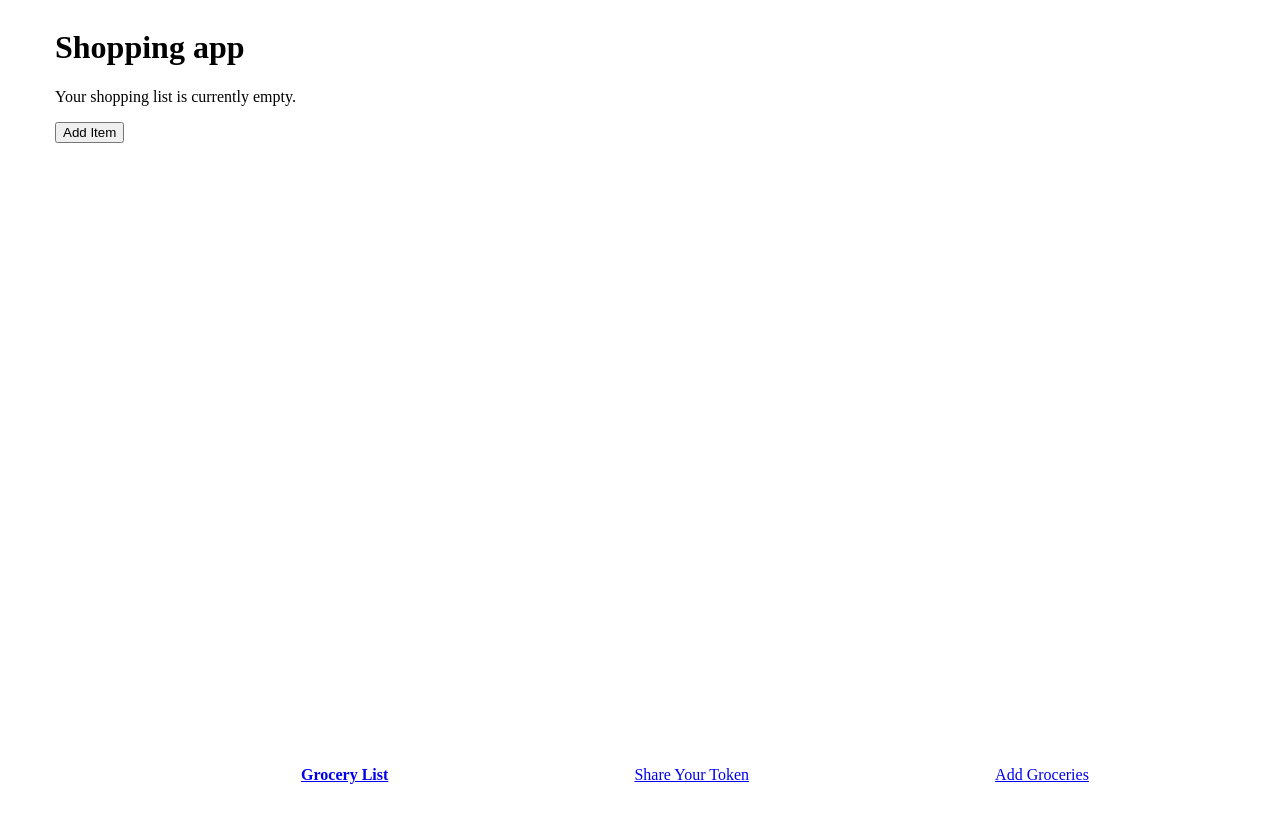
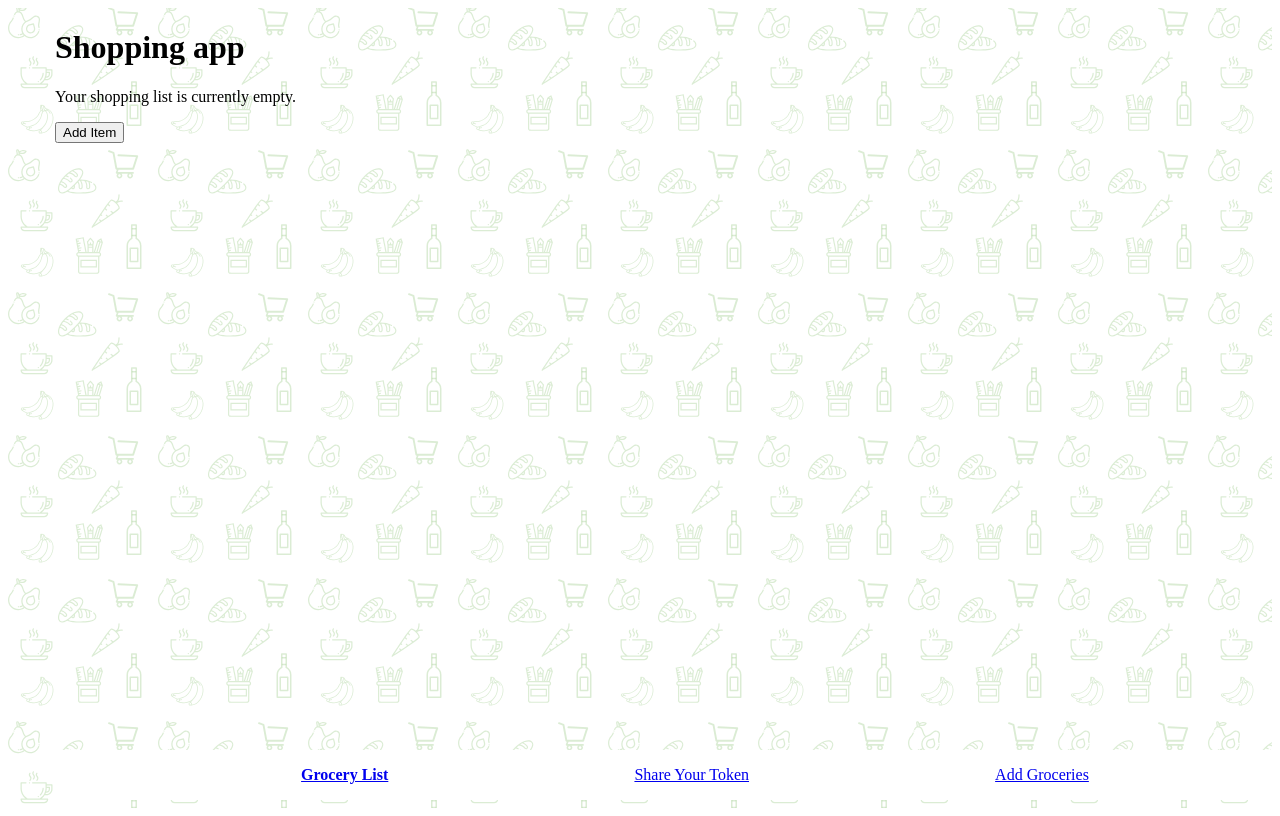
Before and after one commit to the-collab-lab/tcl-22-smart-shopping-list, a React (Create React App) app: page /list in a window 1280 px wide. Built offline with nearby package versions, Linux system fonts and the light colour scheme.

Commit message:
Added svg background to main element

```diff
--- a/src/components/General/Layout.js
+++ b/src/components/General/Layout.js
@@ -1,16 +1,25 @@
 import React from 'react';
 import styled from 'styled-components';
+import BackgroundIcons from '../../backgroundIcons.svg';
 
-const StyledWrapper = styled.div`
-  max-width: 1170px;
-  margin: 0 auto;
-  display: flex;
-  flex-direction: column;
-  justify-content: center;
+const StyledMain = styled.main`
+  background-image: url(${BackgroundIcons});
+  min-height: 100vh;
+
+  .wrapper {
+    max-width: 1170px;
+    margin: 0 auto;
+    display: flex;
+    flex-direction: column;
+  }
 `;
 
 const Layout = ({ children }) => {
-  return <StyledWrapper>{children}</StyledWrapper>;
+  return (
+    <StyledMain>
+      <div className="wrapper">{children}</div>
+    </StyledMain>
+  );
 };
 
 export default Layout;
```
Also changed, not shown: package.json (+5 -5 lines), src/App.js (+5 -12 lines), src/backgroundIcons.svg (added), 1 other file (tests, documents, lock files or other folders).
